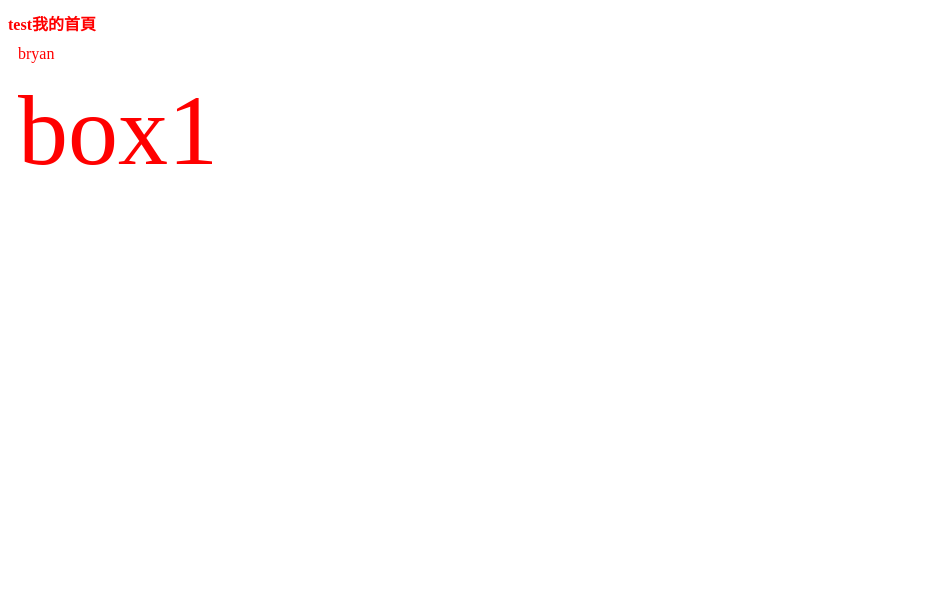
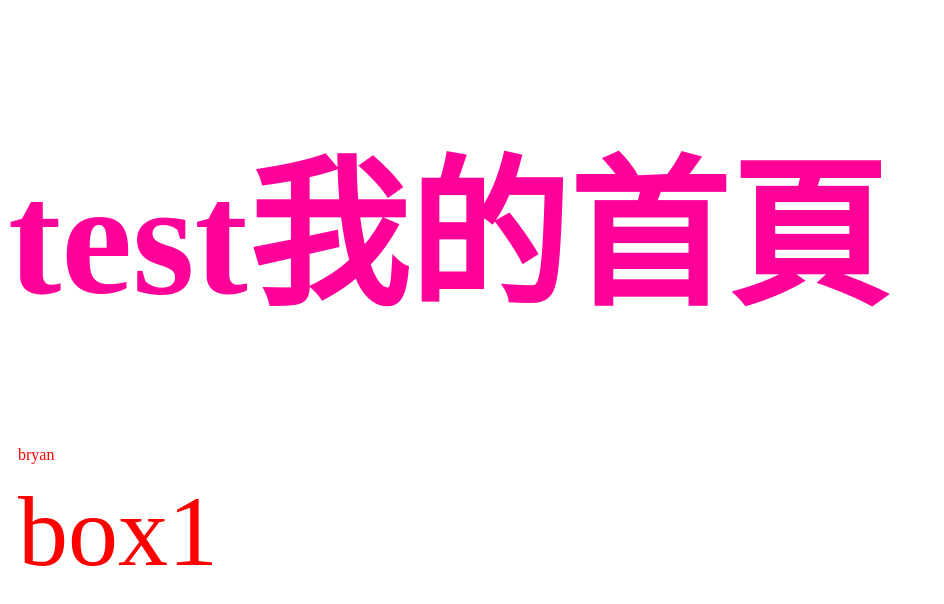
Before and after one commit to sexfat/bd101, a website: page index.html in a window 1280 px wide. Shown: the whole page, without its empty margins (0-944 px from the left). Drawn offline with Linux system fonts and the light colour scheme.

Commit message:
update import

```diff
--- a/Gruntfile.js
+++ b/Gruntfile.js
@@ -6,7 +6,7 @@ module.exports = function (grunt) {
     //watch
     watch: {
       css: {
-        files: ['sass/*.scss', 'sass/**/*.sass', 'sass/*.sass'],
+        files: ['sass/*.scss', 'sass/**/*.scss'],
         tasks: ['sass']
       },
       html: {
--- /dev/null
+++ b/sass/base/_var.scss
@@ -0,0 +1,3 @@
+$num :10em;
+$red-color: #f09;
+$blue-color: green;
--- a/sass/main.scss
+++ b/sass/main.scss
@@ -1,6 +1,4 @@
-$num :1em;
-$red-color: #f00;
-$blue-color: blue;
+@import "base/var";
 
 
 h1 {
```
Also changed, not shown: css/main.css.
